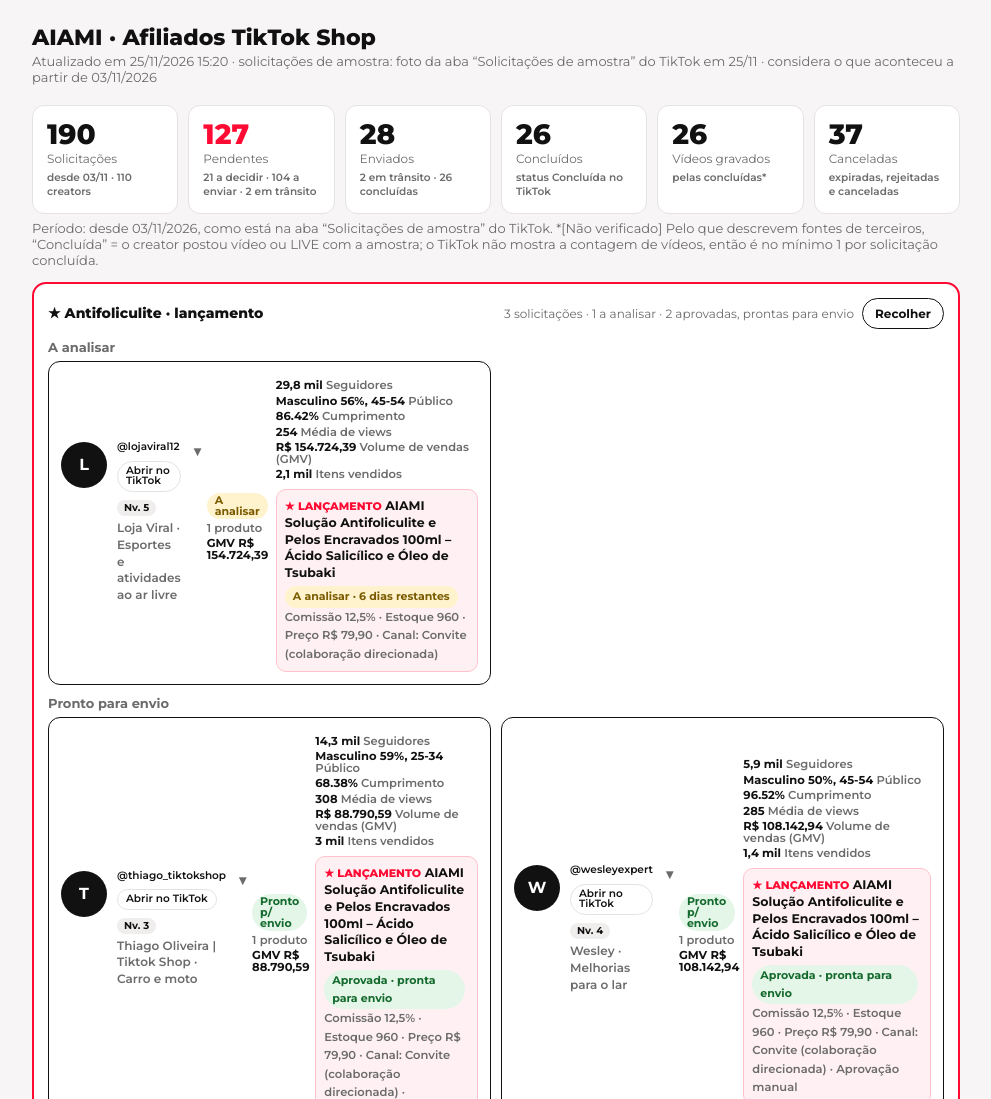
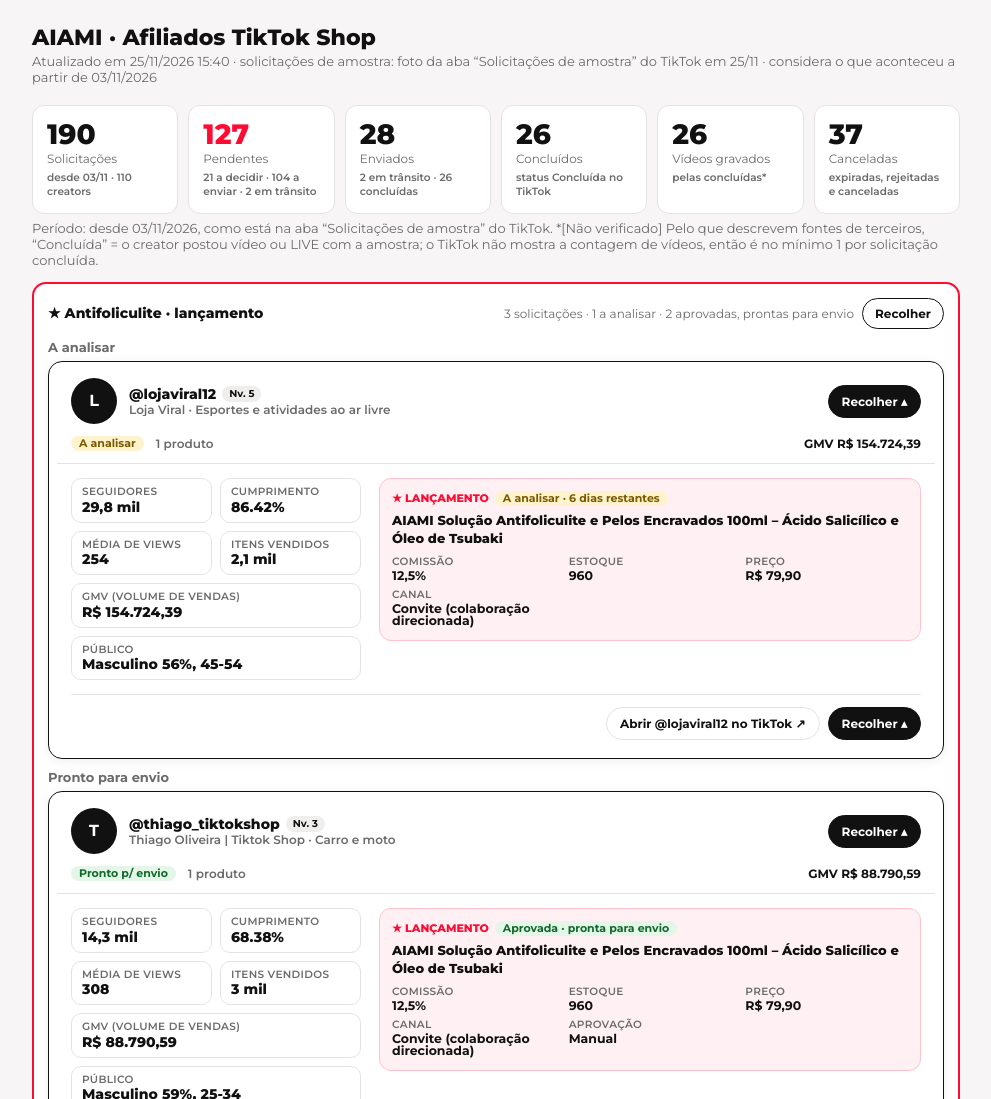
Before and after one commit to lucasmoraesc98-creator/aiami-afiliados-dashboard, a plain HTML site: page index.html in a window 1280 px wide. Shown: the top 1099 px of the page, without its empty margins (144-1135 px from the left). Drawn offline with Linux system fonts and the light colour scheme.

Commit message:
Cards em layout vertical, botão Recolher, mensagens com fundo branco
Co-Authored-By: Claude Sonnet 5.5 <noreply@anthropic.com>
Claude-Session: https://claude.ai/code/session_01EXL8xA3xLdiziUrMAgzhAv

```diff
--- a/index.html
+++ b/index.html
@@ -38,8 +38,8 @@ tr:last-child td{border-bottom:0}td.n,th.n{text-align:right}
 
 .tabs{display:flex;gap:6px;flex-wrap:wrap;margin:22px 0 10px;border-bottom:1px solid var(--line)}.tabs button{font:700 13px Montserrat,system-ui,sans-serif;background:none;border:0;border-bottom:3px solid transparent;padding:10px 12px;cursor:pointer;color:var(--mut)}.tabs button.on{color:var(--ink);border-bottom-color:var(--red)}
 .anti-box{background:#fff;border:2px solid var(--red);border-radius:14px;padding:14px;margin:6px 0 4px}
-.scs{display:grid;grid-template-columns:repeat(auto-fill,minmax(min(340px,100%),1fr));gap:10px}
-.sc{background:#fff;border:1px solid var(--line);border-radius:12px;padding:12px}.sh{display:flex;gap:10px;align-items:flex-start;margin-bottom:6px}
+
+
 .kv{display:flex;flex-wrap:wrap;gap:4px 12px;font-size:11.5px;color:var(--mut);margin-top:6px}.kv b{color:var(--ink)}
 .bd{font-size:10px;font-weight:700;background:#f0eded;border-radius:99px;padding:3px 7px}
 .rq{border-top:1px solid var(--line);padding:8px 0 0;margin-top:8px}.rn{font-size:12.5px;font-weight:700;line-height:1.35}.rm{font-size:11.5px;color:var(--mut);margin-top:4px;line-height:1.6}
@@ -55,9 +55,9 @@ tr:last-child td{border-bottom:0}td.n,th.n{text-align:right}
 .pills{display:flex;gap:6px;flex-wrap:wrap}.pills button{font:600 12px Montserrat,system-ui,sans-serif;border:1px solid var(--line);background:#fff;border-radius:99px;padding:6px 11px;cursor:pointer;color:var(--ink)}.pills button.on{background:var(--ink);color:#fff;border-color:var(--ink)}
 .btn.sm{padding:7px 12px;font-size:12px}
 .sect{margin-top:6px}.sect>.gh{cursor:pointer;user-select:none}.sect>.gh b:before{content:"\25BE\00a0";color:var(--red)}.sect.shut>.gh b:before{content:"\25B8\00a0"}.sect.shut>.sbody{display:none}
-.sc>.sh{cursor:pointer;margin-bottom:0;position:relative;padding-right:22px}.sc>.sh:before{content:"\25B8";position:absolute;right:2px;top:2px;color:var(--mut);font-size:14px}.sc.open>.sh:before{content:"\25BE"}
-.sc .sum{display:flex;flex-wrap:wrap;gap:4px;margin:8px 0 0;font-size:11.5px;color:var(--mut);align-items:center}.sc .sum .g{margin-left:auto;font-weight:700;color:var(--ink)}
-.sc:not(.open) .det{display:none}.sc.open{border-color:var(--ink)}.sc.hide,.sect.hide{display:none}
+
+
+
 .anti-box .ah{display:flex;justify-content:space-between;gap:8px;align-items:baseline;flex-wrap:wrap}
 .mp{background:#fff;border:1px solid var(--line);border-radius:14px;padding:16px;margin:0 0 16px}.mp h3{margin:0 0 2px;font-size:16px;font-weight:800}
 .mp textarea{width:100%;min-height:380px;border:1px solid var(--line);border-radius:10px;padding:12px;font:13px/1.5 Montserrat,system-ui,sans-serif;resize:vertical;color:var(--ink)}
@@ -67,6 +67,34 @@ tr:last-child td{border-bottom:0}td.n,th.n{text-align:right}
 .mp .row{display:flex;gap:8px;align-items:center;flex-wrap:wrap}
 .cnt{font-size:11px;color:var(--mut);text-align:right;margin-top:4px}
 @media(max-width:700px){.kpis6{grid-template-columns:repeat(2,1fr)}.scs{grid-template-columns:1fr}}
+
+:root{color-scheme:light}
+.scs{display:grid;grid-template-columns:repeat(auto-fill,minmax(min(300px,100%),1fr));gap:12px;align-items:start}
+.cd{display:block;background:#fff;border:1px solid var(--line);border-radius:14px;overflow:hidden}
+.cd.open{grid-column:1/-1;border-color:var(--ink);box-shadow:0 2px 12px rgba(0,0,0,.07)}
+.cd.hide,.sect.hide{display:none}
+.cd-h{display:flex;align-items:center;gap:12px;padding:12px 14px;cursor:pointer}
+.cd-h .av{flex:none}.cd-id{flex:1;min-width:0}
+.cd-u{font-weight:800;font-size:14px;word-break:break-all;display:flex;gap:6px;align-items:center;flex-wrap:wrap}
+.cd-n{font-size:12px;color:var(--mut);margin-top:2px;overflow:hidden;text-overflow:ellipsis;white-space:nowrap}
+.cd-tg{flex:none;font:700 12px Montserrat,system-ui,sans-serif;border:1px solid var(--ink);background:#fff;color:var(--ink);border-radius:99px;padding:8px 13px;cursor:pointer;white-space:nowrap}
+.cd.open .cd-tg{background:var(--ink);color:#fff}.cd-tg .t2,.cd.open .cd-tg .t1{display:none}.cd.open .cd-tg .t2{display:inline}
+.cd-sum{display:flex;flex-wrap:wrap;gap:6px 8px;align-items:center;padding:0 14px 12px;font-size:12px;color:var(--mut)}.cd-sum .g{margin-left:auto;color:var(--ink);font-weight:700}
+.cd-det{display:none;border-top:1px solid var(--line);padding:14px;background:#fff}.cd.open .cd-det{display:block}
+.cd-body{display:grid;grid-template-columns:minmax(220px,290px) 1fr;gap:18px}
+.cd-stats{display:grid;grid-template-columns:1fr 1fr;gap:8px;align-content:start}
+.st{border:1px solid var(--line);border-radius:10px;padding:8px 10px;background:#fff}.st.w2{grid-column:1/-1}
+.st span{display:block;font-size:10.5px;color:var(--mut);font-weight:600;text-transform:uppercase;letter-spacing:.03em}.st b{display:block;margin-top:2px;font-size:14px;font-weight:800}
+.cd-reqs{display:flex;flex-direction:column;gap:10px}
+.rq2{border:1px solid var(--line);border-radius:12px;padding:12px;background:#fff}.rq2.anti{border-color:#ffc2cc;background:#fff1f3}
+.rq2-top{display:flex;gap:6px;align-items:center;flex-wrap:wrap;margin-bottom:6px}
+.rq2 h4{margin:0;font-size:13px;font-weight:800;line-height:1.35}
+.rq2 dl{display:grid;grid-template-columns:repeat(auto-fit,minmax(125px,1fr));gap:8px 14px;margin:10px 0 0}
+.rq2 dt{font-size:10.5px;color:var(--mut);font-weight:600;text-transform:uppercase;letter-spacing:.03em}.rq2 dd{margin:2px 0 0;font-size:12.5px;font-weight:700}
+.cd-ft{display:flex;gap:8px;justify-content:flex-end;flex-wrap:wrap;margin-top:14px;padding-top:12px;border-top:1px solid var(--line)}
+.cd-ft a{font:700 12px Montserrat,system-ui,sans-serif;color:var(--ink);border:1px solid var(--line);border-radius:99px;padding:8px 13px;text-decoration:none;background:#fff}
+.mp textarea,.mp input[type=text],.mp select{background:#fff!important;color:#111!important}
+@media(max-width:700px){.cd-body{grid-template-columns:1fr}.cd-tg{padding:8px 10px}}
 @media(max-width:700px){.kpis{grid-template-columns:repeat(2,1fr)}}
 </style></head><body><div class="wrap">
 <h1>AIAMI · Afiliados TikTok Shop</h1>
@@ -94,7 +122,7 @@ tr:last-child td{border-bottom:0}td.n,th.n{text-align:right}
 <script>
 // ===== DADOS (edite aqui) =====
 const DADOS={
- atualizado:"25/11/2026 15:20",
+ atualizado:"25/11/2026 15:40",
  meta:30,
  semLeva:3,
  amostrasEnviadas:0,
@@ -224,16 +252,17 @@ function stChip(r){
  return `<span class="ch ch-no">${esc(r.t||'Cancelada')}</span>`}
 function reqLine(r){
  const a=r.p===ANTI,pr=SOLD.PRECO[r.p],est=SOLD.EST[r.p];
- const meta=[`Comissão ${r.cm}`,est!=null?`Estoque ${est}`:'',pr?`Preço ${pr}`:'',`Canal: ${CANAL[r.c]}`,r.ap==='auto'?'Aprovação automática':(r.ap==='man'?'Aprovação manual':''),r.g].filter(Boolean).join(' · ');
- return `<div class="rq${a?' anti':''}"><div class="rn">${a?'<span class="star">★ LANÇAMENTO</span> ':''}${esc(NPN[r.p])}</div><div class="rm">${stChip(r)} <span>${esc(meta)}</span></div></div>`}
+ const dl=[['Comissão',r.cm],['Estoque',est!=null?est:''],['Preço',pr||''],['Canal',CANAL[r.c]],['Aprovação',r.ap==='auto'?'Automática':(r.ap==='man'?'Manual':'')],['Gerenciado por',(r.g||'').replace('Gerenciado por ','')]].filter(x=>x[1]!=='').map(x=>`<div><dt>${x[0]}</dt><dd>${esc(x[1])}</dd></div>`).join('');
+ return `<div class="rq2${a?' anti':''}"><div class="rq2-top">${a?'<span class="star">★ LANÇAMENTO</span>':''}${stChip(r)}</div><h4>${esc(NPN[r.p])}</h4><dl>${dl}</dl></div>`}
 function crBlock(u,rows,open){
  const c=CRD[u]||{},dm=(c.d||'').match(/^(.*?),\s*((?:Feminino|Masculino).*)$/),foll=dm?dm[1]:(c.d||''),demo=dm?dm[2]:'';
- const kv=[['Seguidores',foll],['Público',demo],['Cumprimento',c.cu],['Média de views',c.v],['Volume de vendas (GMV)',c.g],['Itens vendidos',c.i]].filter(x=>x[1]&&x[1]!=='').map(x=>`<span><b>${esc(x[1])}</b> ${x[0]}</span>`).join('');
- const badges=[c.nv,(c.f||'').includes('S')?'Criador Spotlight':'',(c.f||'').includes('N')?'Novo':''].filter(Boolean).map(b=>`<span class="bd">${b}</span>`).join('');
+ const v=x=>x==='-'?'—':x;
+ const stats=[['Seguidores',foll,''],['Cumprimento',v(c.cu||''),''],['Média de views',v(c.v||''),''],['Itens vendidos',v(c.i||''),''],['GMV (volume de vendas)',v(c.g||''),'w2'],['Público',demo,'w2']].filter(x=>x[1]!=='').map(x=>`<div class="st ${x[2]}"><span>${x[0]}</span><b>${esc(x[1])}</b></div>`).join('');
+ const badges=[c.nv,(c.f||'').includes('S')?'Spotlight':'',(c.f||'').includes('N')?'Novo':''].filter(Boolean).map(b=>`<span class="bd">${b}</span>`).join('');
  const cnt={};rows.forEach(r=>cnt[r.s]=(cnt[r.s]||0)+1);
  const sum=STORD.filter(s=>cnt[s]).map(s=>`<span class="ch ${s==='A'?'ch-w':(s==='X'?'ch-no':'ch-ok')}">${cnt[s]>1?cnt[s]+'× ':''}${STS[s]}</span>`).join('')+`<span>${rows.length} ${rows.length===1?'produto':'produtos'}</span>`+(c.g&&c.g!=='-'?`<span class="g">GMV ${esc(c.g)}</span>`:'');
  const hay=(u+' '+(c.n||'')+' '+(c.c||'')+' '+rows.map(r=>NPN[r.p]).join(' ')).toLowerCase();
- return `<div class="sc${open?' open':''}" data-h="${esc(hay)}"><div class="sh" tabindex="0" role="button" aria-expanded="${!!open}"><div class="av">${u.replace(/^[_.]+/,'')[0].toUpperCase()}</div><div style="min-width:0"><div class="uh"><span class="u">@${u}</span><a class="open" href="https://tiktok.com/@${u}" target="_blank" rel="noopener">Abrir no TikTok</a>${badges}</div><div class="meta">${esc([c.n,c.c].filter(Boolean).join(' · '))}</div></div></div><div class="sum">${sum}</div><div class="det"><div class="kv">${kv||'<span>Métricas não exibidas pelo TikTok nesta aba</span>'}</div>${rows.map(reqLine).join('')}</div></div>`}
+ return `<div class="cd${open?' open':''}" data-h="${esc(hay)}"><div class="cd-h" tabindex="0" role="button" aria-expanded="${!!open}"><div class="av">${u.replace(/^[_.]+/,'')[0].toUpperCase()}</div><div class="cd-id"><div class="cd-u">@${u}${badges}</div><div class="cd-n">${esc([c.n,c.c].filter(Boolean).join(' · '))}</div></div><button type="button" class="cd-tg"><span class="t1">Ver detalhes ▾</span><span class="t2">Recolher ▴</span></button></div><div class="cd-sum">${sum}</div><div class="cd-det"><div class="cd-body"><div class="cd-stats">${stats||'<div class="st w2"><span>Métricas</span><b>Não exibidas pelo TikTok nesta aba</b></div>'}</div><div class="cd-reqs">${rows.map(reqLine).join('')}</div></div><div class="cd-ft"><a href="https://tiktok.com/@${u}" target="_blank" rel="noopener">Abrir @${u} no TikTok ↗</a><button type="button" class="cd-tg cd-close">Recolher ▴</button></div></div></div>`}
 function groupBy(list){const m={};list.forEach(r=>{(m[r.u]=m[r.u]||[]).push(r)});return m}
 function section(st,list,note){
  const g=groupBy(list),us=Object.keys(g).sort((a,b)=>num((CRD[b]||{}).g)-num((CRD[a]||{}).g));
@@ -312,17 +341,17 @@ function visiblePane(){return $('pane-'+cur)}
 function renderPills(){const l=cur==='sol'?conv:org;$('pills').innerHTML=[['all','Todas',l.length]].concat(STORD.map(s=>[s,STS[s].replace('/expirada',''),cS(s,l)]).filter(x=>x[2])).map(x=>`<button data-s="${x[0]}" class="${stf===x[0]?'on':''}">${x[1]} (${x[2]})</button>`).join('');
  [...document.querySelectorAll('#pills button')].forEach(b=>b.onclick=()=>{stf=b.dataset.s;renderPills();applyFilter()})}
 function applyFilter(){if(cur!=='sol'&&cur!=='org')return;const q=$('q').value.trim().toLowerCase();let vis=0,tot=0;
- visiblePane().querySelectorAll('.sect').forEach(sec=>{const stOk=stf==='all'||sec.dataset.st===stf;let n=0;sec.querySelectorAll('.sc').forEach(c=>{const ok=stOk&&(!q||c.dataset.h.includes(q));c.classList.toggle('hide',!ok);if(ok)n++;tot++});sec.classList.toggle('hide',n===0);if(n){vis+=n;if(q)sec.classList.remove('shut')}});
+ visiblePane().querySelectorAll('.sect').forEach(sec=>{const stOk=stf==='all'||sec.dataset.st===stf;let n=0;sec.querySelectorAll('.cd').forEach(c=>{const ok=stOk&&(!q||c.dataset.h.includes(q));c.classList.toggle('hide',!ok);if(ok)n++;tot++});sec.classList.toggle('hide',n===0);if(n){vis+=n;if(q)sec.classList.remove('shut')}});
  $('shown').textContent=(q||stf!=='all')?`Mostrando ${vis} de ${tot} creators nesta aba.`:`${tot} creators nesta aba. Clique no card para ver os detalhes.`}
 function showTab(k){cur=k;TABS.forEach(([id])=>{$('pane-'+id).style.display=id===k?'':'none'});[...document.querySelectorAll('#tabs button')].forEach(b=>b.classList.toggle('on',b.dataset.k===k));
  const lst=k==='sol'||k==='org';$('toolbar').style.display=lst?'':'none';if(lst){stf='all';renderPills();applyFilter()}try{history.replaceState(null,'','#'+k)}catch(e){}}
 $('tabs').innerHTML=TABS.map(([k,t])=>`<button data-k="${k}">${t}</button>`).join('');
 [...document.querySelectorAll('#tabs button')].forEach(b=>b.onclick=()=>{showTab(b.dataset.k);window.scrollTo({top:Math.max(0,$('navbar').offsetTop-4),behavior:'smooth'})});
 $('q').addEventListener('input',applyFilter);
-$('bexp').onclick=()=>visiblePane().querySelectorAll('.sc:not(.hide)').forEach(c=>{c.classList.add('open');c.querySelector('.sh').setAttribute('aria-expanded','true')});
-$('bcol').onclick=()=>visiblePane().querySelectorAll('.sc').forEach(c=>{c.classList.remove('open');c.querySelector('.sh').setAttribute('aria-expanded','false')});
-document.addEventListener('click',e=>{const h=e.target.closest('.sc>.sh');if(h&&!e.target.closest('a')){const c=h.parentElement;c.classList.toggle('open');h.setAttribute('aria-expanded',c.classList.contains('open'));return}
+$('bexp').onclick=()=>visiblePane().querySelectorAll('.cd:not(.hide)').forEach(c=>{c.classList.add('open');c.querySelector('.cd-h').setAttribute('aria-expanded','true')});
+$('bcol').onclick=()=>visiblePane().querySelectorAll('.cd').forEach(c=>{c.classList.remove('open');c.querySelector('.cd-h').setAttribute('aria-expanded','false')});
+document.addEventListener('click',e=>{const cl=e.target.closest('.cd-close');const h=cl?cl.closest('.cd').querySelector('.cd-h'):e.target.closest('.cd-h');if(h&&!(e.target.closest('a'))){const c=h.parentElement;c.classList.toggle('open');h.setAttribute('aria-expanded',c.classList.contains('open'));if(cl)c.scrollIntoView({block:'nearest',behavior:'smooth'});return}
  const g=e.target.closest('.sect>.gh');if(g)g.parentElement.classList.toggle('shut')});
-document.addEventListener('keydown',e=>{if((e.key==='Enter'||e.key===' ')&&e.target.classList&&e.target.classList.contains('sh')){e.preventDefault();e.target.click()}});
+document.addEventListener('keydown',e=>{if((e.key==='Enter'||e.key===' ')&&e.target.classList&&e.target.classList.contains('cd-h')){e.preventDefault();e.target.click()}});
 showTab((location.hash||'').slice(1)&&TABS.some(t=>t[0]===location.hash.slice(1))?location.hash.slice(1):'sol');
 </script></body></html>
```
